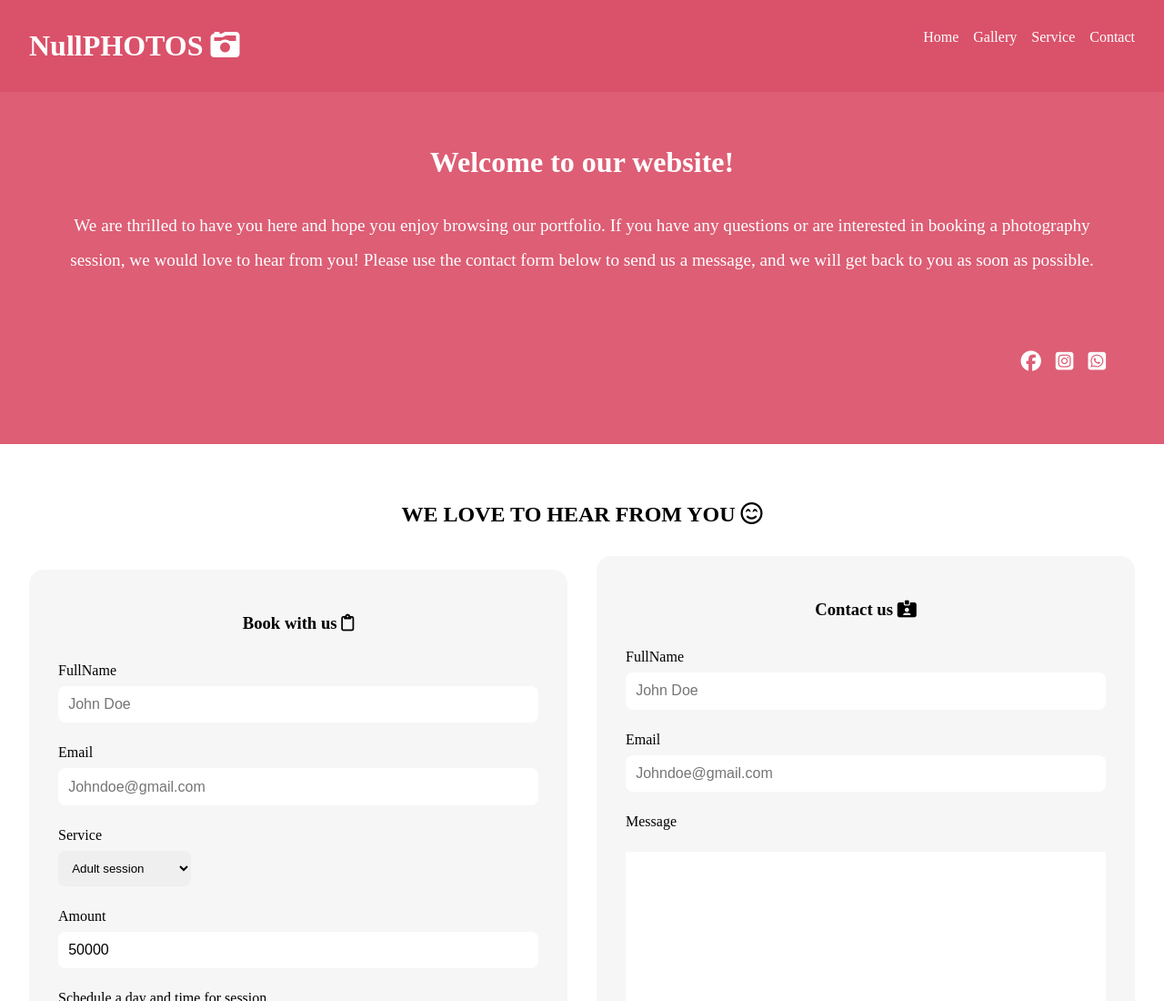
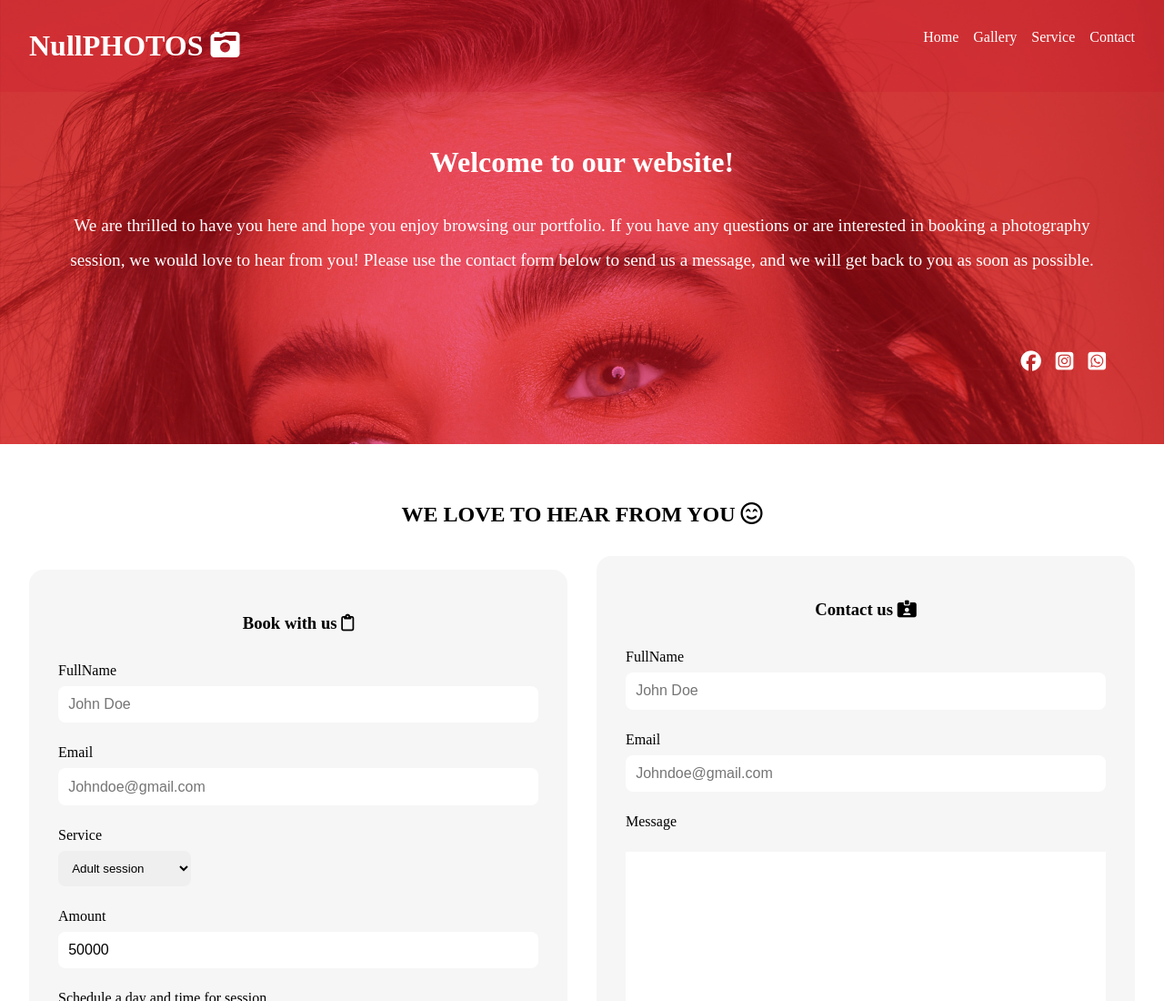
Before and after one commit to leviomagbemi/NullPhotos, a plain HTML site: page contact.html in a window 1280 px wide. Shown: the top 1100 px of the page at 91% size. Drawn offline with Linux system fonts and the light colour scheme; a script that the page names is missing.

Commit message:
Update style.css

```diff
--- a/style.css
+++ b/style.css
@@ -318,7 +318,7 @@ font-size: 1.4rem;
     padding: 10rem 4rem 5rem 4rem;
     color: var(--white);
     background-color: var(--magenta);
-    background-image: url('RA_Iulia_David_12728.jpg');
+    background-image: url('IMAGES/RA_Iulia_David_12728.jpg');
     background-position:top;
     background-repeat: no-repeat;
     background-size: cover;
```
